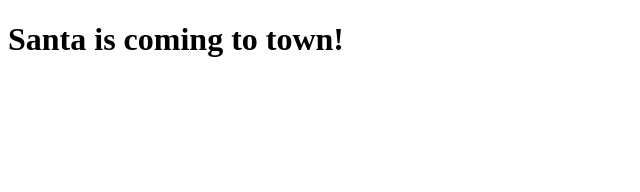
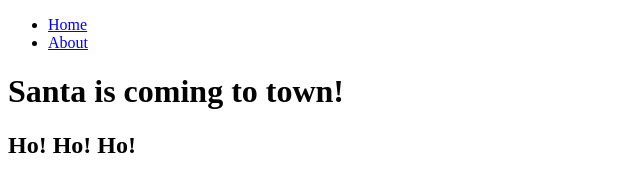
Before and after one commit to npittigl/gitBranchingLesson, a plain HTML site: page index.html in a window 1280 px wide. Shown: the whole page, without its empty margins (0-640 px from the left). Drawn offline with Linux system fonts and the light colour scheme.

Commit message:
added nav and sub-heading

```diff
--- a/index.html
+++ b/index.html
@@ -8,7 +8,15 @@
 </head>
 <body>
   <header>
+    <nav>
+      <ul>
+        <li><a href="#">Home</a></li>
+        <li><a href="#">About</a></li>
+      </ul>
+    </nav>
     <h1>Santa is coming to town!</h1>
+
+    <h2>Ho! Ho! Ho!</h2>
   </header>
 </body>
 </html>
```
